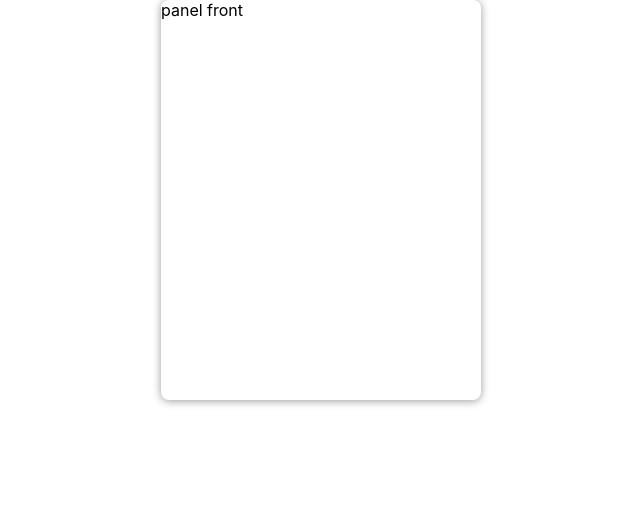
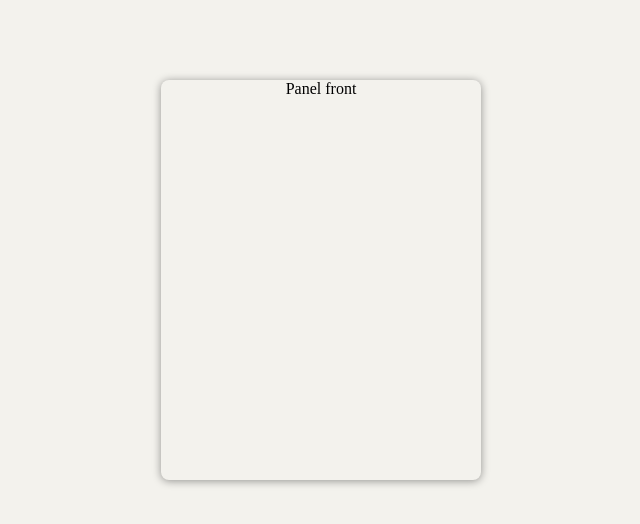
Before and after one commit to RomariosGoIT/my-weather-app, a React (Create React App) app: page / in a window 1280 px wide. Shown: the top 524 px of the page, without its empty margins (319-959 px from the left). Built offline with nearby package versions, Linux system fonts and the light colour scheme.

Commit message:
prettier

```diff
--- a/src/container/Panel/Panel.js
+++ b/src/container/Panel/Panel.js
@@ -3,8 +3,8 @@ import "./panel.css";
 
 const panel = () => (
   <div className="panel">
-    <div className="panel-front"> panel front </div>{" "}
-    <div className="panel-back"> panel back </div>{" "}
+    <div className="panel-front">Panel front</div>
+    <div className="panel-back">Panel back</div>
   </div>
 );
 
--- a/src/index.css
+++ b/src/index.css
@@ -1,14 +1,22 @@
+html {
+  -webkit-box-sizing: border-box;
+  -moz-box-sizing: border-box;
+  box-sizing: border-box;
+}
+
+*,
+*:before,
+*:after {
+  -webkit-box-sizing: inherit;
+  -moz-box-sizing: inherit;
+  box-sizing: inherit;
+}
+
 body {
+  background-color: #F3F2ED;
+  height: 100%;
   margin: 0;
   padding: 0;
-  font-family: -apple-system, BlinkMacSystemFont, "Segoe UI", "Roboto", "Oxygen",
-    "Ubuntu", "Cantarell", "Fira Sans", "Droid Sans", "Helvetica Neue",
-    sans-serif;
-  -webkit-font-smoothing: antialiased;
-  -moz-osx-font-smoothing: grayscale;
+  padding: 80px 0;
+  text-align: center;
 }
-
-code {
-  font-family: source-code-pro, Menlo, Monaco, Consolas, "Courier New",
-    monospace;
-}
```
Also changed, not shown: package.json (+8 -1 lines), 1 other file (tests, documents, lock files or other folders).
